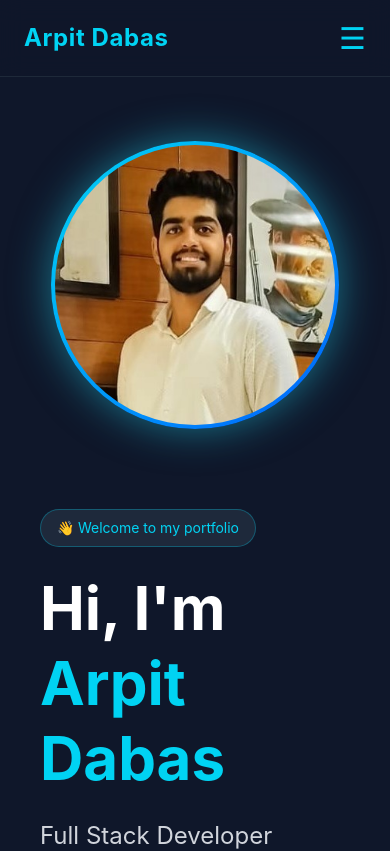
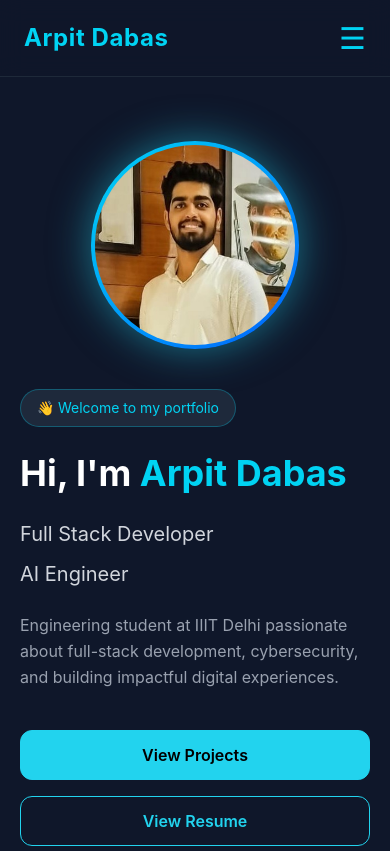
Before and after one commit to Arpit23131/portfolio-website, a React (Vite) app: page / in a window 390 px wide. Shown: the top 851 px of the page. Built offline with nearby package versions, Linux system fonts and the light colour scheme.

Commit message:
Update Hero.jsx

```diff
--- a/src/components/Hero.jsx
+++ b/src/components/Hero.jsx
@@ -1,51 +1,51 @@
+
 import myPhoto from '../assets/my_photo.jpg'
 import ResumePDF from '../assets/Arpit_Dabas_Resume.pdf'
 
 function Hero() {
   return (
-    <section id="home" className="flex flex-col md:flex-row items-center justify-center px-10 py-16 gap-20">
-
+    <section
+      id="home"
+      className="flex flex-col md:flex-row items-center justify-center px-5 sm:px-8 md:px-10 pt-16 pb-20 md:py-16 gap-10 md:gap-20"
+    >
       {/* Profile Image */}
-      <div className="w-72 h-72 rounded-full bg-gradient-to-br from-cyan-400 to-blue-600 p-1 shadow-[0_0_40px_rgba(34,211,238,0.5)]">
-
+      <div className="w-52 h-52 sm:w-64 sm:h-64 md:w-72 md:h-72 shrink-0 rounded-full bg-gradient-to-br from-cyan-400 to-blue-600 p-1 shadow-[0_0_40px_rgba(34,211,238,0.5)]">
         <img
           src={myPhoto}
           alt="Arpit Dabas"
           className="w-full h-full object-cover rounded-full"
         />
-
       </div>
 
       {/* Right Content */}
-      <div className="max-w-2xl">
+      <div className="max-w-2xl w-full">
 
-        {/* Badge */}
         <div className="inline-block px-4 py-2 mb-6 rounded-full bg-[#1e293b] text-cyan-400 text-sm border border-cyan-400/30">
           👋 Welcome to my portfolio
         </div>
 
-        <h1 className="text-6xl font-bold leading-tight mb-6">
+        <h1 className="text-4xl sm:text-5xl md:text-6xl font-bold leading-tight mb-6">
           Hi, I'm <span className="text-cyan-400">Arpit Dabas</span>
         </h1>
 
-        <h2 className="text-2xl text-gray-300 mb-3">
+        <h2 className="text-xl sm:text-2xl text-gray-300 mb-3">
           Full Stack Developer
         </h2>
 
-        <h2 className="text-2xl text-gray-300 mb-3">
+        <h2 className="text-xl sm:text-2xl text-gray-300 mb-3">
           AI Engineer
         </h2>
 
-        <p className="text-lg text-gray-400 leading-relaxed mt-6">
+        <p className="text-base sm:text-lg text-gray-400 leading-relaxed mt-6">
           Engineering student at IIIT Delhi passionate about full-stack
           development, cybersecurity, and building impactful digital experiences.
         </p>
 
         {/* Buttons */}
-        <div className="flex gap-6 mt-10">
+        <div className="flex flex-col sm:flex-row gap-4 sm:gap-6 mt-10">
           <a
             href="#projects"
-            className="bg-cyan-400 text-black px-6 py-3 rounded-xl font-semibold transition duration-300 hover:scale-105 hover:bg-cyan-300"
+            className="btn-primary px-6 py-3 rounded-xl hover:scale-105"
           >
             View Projects
           </a>
@@ -54,16 +54,14 @@ function Hero() {
             href={ResumePDF}
             target="_blank"
             rel="noopener noreferrer"
-            className="border border-cyan-400 text-cyan-400 px-6 py-3 rounded-xl font-semibold transition duration-300 hover:scale-105 hover:bg-cyan-400 hover:text-black"
+            className="btn-outline px-6 py-3 rounded-xl hover:scale-105"
           >
             View Resume
           </a>
-
         </div>
 
         {/* Social Links */}
-        <div className="flex gap-6 mt-10 text-gray-400">
-
+        <div className="flex flex-wrap gap-6 mt-10 text-gray-400">
           <a href="https://github.com/Arpit23131"
             target="_blank"
             rel="noopener noreferrer"
@@ -84,7 +82,6 @@ function Hero() {
             className="hover:text-cyan-400 transition">
             Email
           </a>
-
         </div>
 
       </div>
```
Lines whose indentation alone changed are shown as unchanged.
